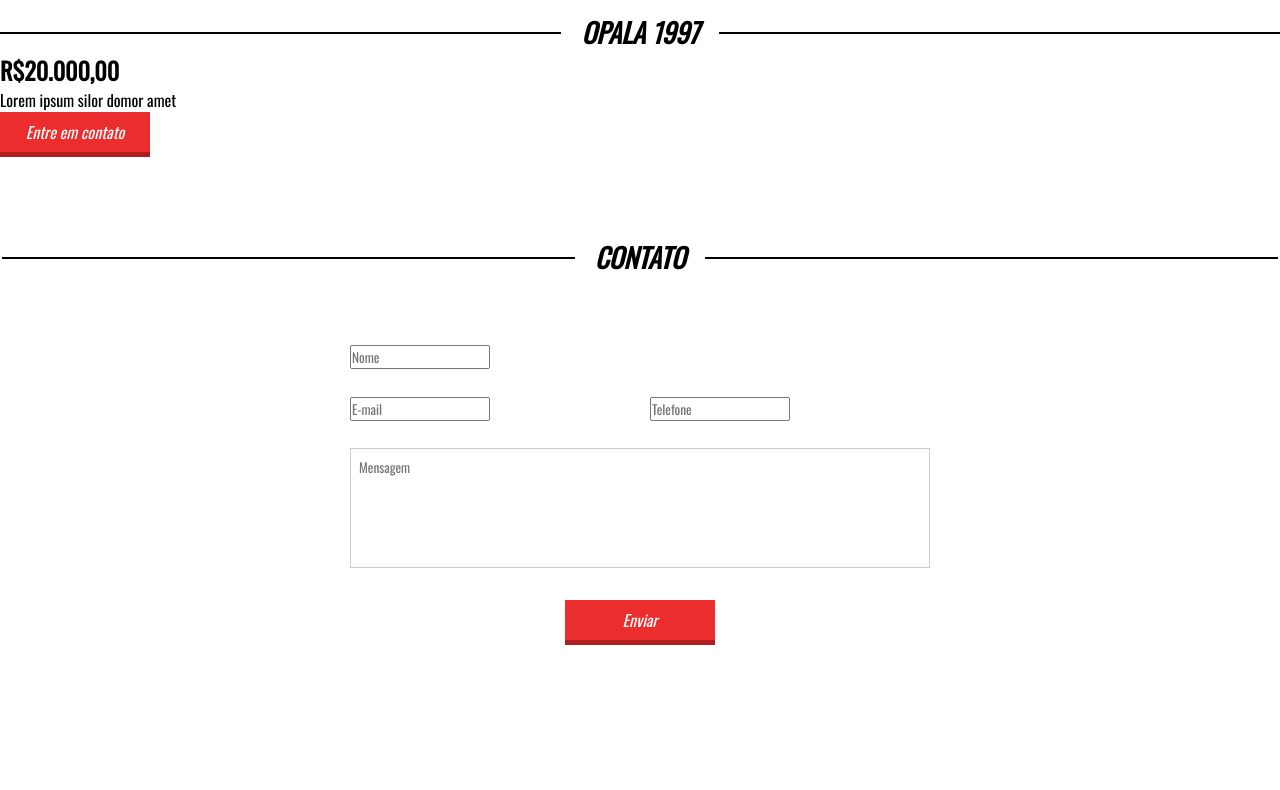
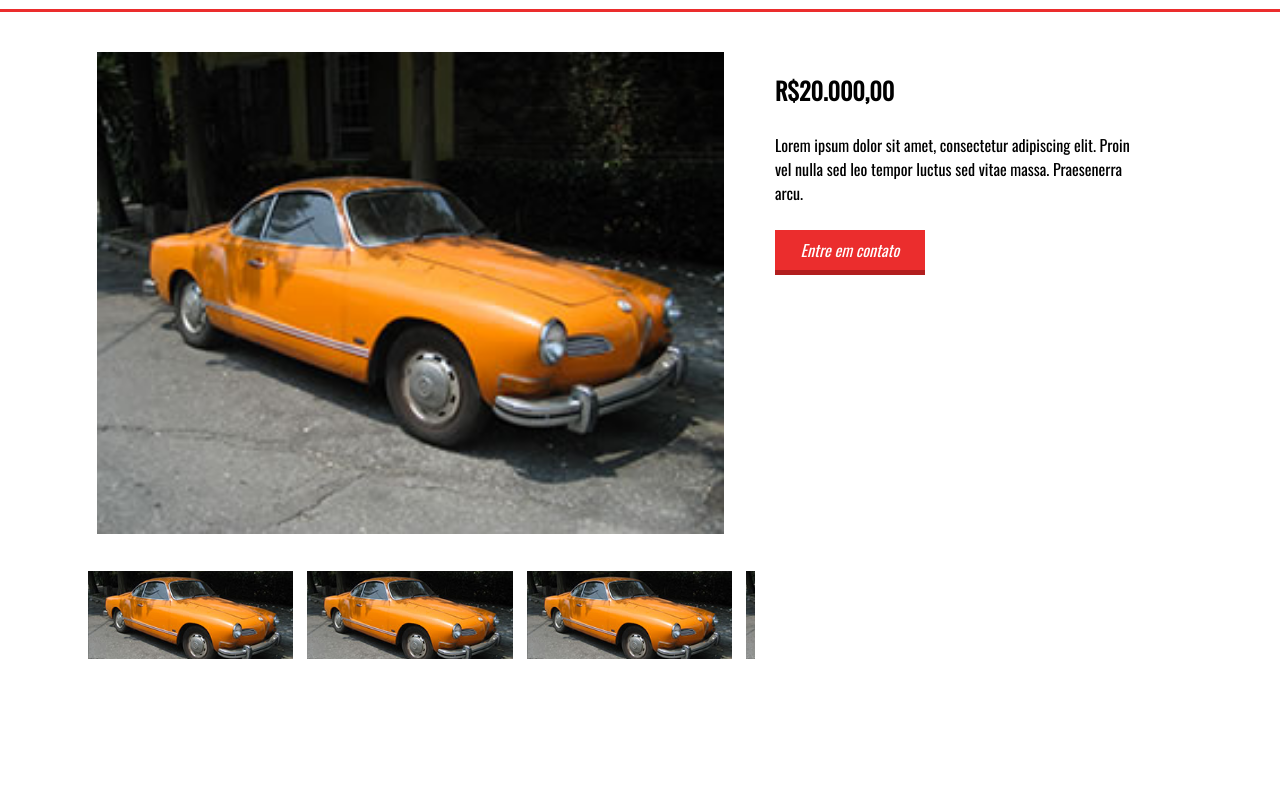
Before and after one commit to Maarii72/Veiculos-projeto, a plain HTML site: page veiculo-teste.html in a window 1280 px wide. Shown: the part 118-908 px from the top of the page. Drawn offline with nearby package versions, Linux system fonts and the light colour scheme.

Commit message:
pag individual de venda

```diff
--- a/css/style.css
+++ b/css/style.css
@@ -546,9 +546,68 @@ section.venda{
 
 .vitrine-venda .vitrine-destaque{
 	margin-top:20px;
+
 }
 
+/**veiculo-teste**/
 
+section.venda-single .container{
+	padding: 40px 40px;
+	max-width: 1280px;
+}
+
+.info-veiculo{
+	float: left;
+	width: 60%;
+}
+
+.foto-destaque{
+	width: 100%;
+	padding-top: 70%;
+	background-position: center;
+	background-size: contain;
+	background-repeat: no-repeat;
+}
+
+.descricao-veiculo{
+	float: left;
+	width: 40%;
+	padding: 20px;
+}
+
+.descricao-veiculo p{
+	margin-top: 25px;
+	max-width: 360px;
+
+}
+
+section.venda-single{
+	padding: 0 2%;
+}
+
+.descricao-veiculo a{
+	margin-top: 25px;
+}
+
+.nav-galeria{
+	width: 100%;
+	padding: 15px;
+	overflow: hidden;
+	margin-top: 15px;
+}
+
+.nav-galeria-wraper{
+	width: 200%;
+}
+
+.mini-img{
+	float: left;
+	background-position: center;
+	border: 7px solid white;
+	background-size: cover;
+	padding-top: calc(33.3% * (100/200) * 0.4);
+	width: calc(33.3% * (100/200));
+}
 /**reponsivo**/
 
 @media screen and (max-width: 1100px){
--- a/veiculo-teste.html
+++ b/veiculo-teste.html
@@ -12,7 +12,7 @@
 	<meta name="viewport" content="width=device-width,initial-scale=1.0,maximum-scale=1.0" />
 </head>
 <body>
-<header>
+<header style="border-bottom: 3px solid #EB2D2D">
 	<div class="container">
 		<div class="logo">
 			<img src="imagens/logo.jpg">
@@ -21,8 +21,8 @@
 
  	<nav class="desktop">
  		<ul>
- 			<li><a style="color: #EB2D2D;" href="">Home</a></li>
- 			<li><a href="venda.html">Venda</a></li>
+ 			<li><a  href="">Home</a></li>
+ 			<li><a style="color: #EB2D2D;" href="venda.html">Venda</a></li>
  			<li><a href="">Sobre</a></li>
  			<li><a href="">Contato</a></li>
  		</ul>
@@ -30,8 +30,8 @@
 
  	<nav class="mobile">
  		<ul>
- 			<li><a style="color: #EB2D2D;" href="">Home</a></li>
- 			<li><a href="venda.html">Venda</a></li>
+ 			<li><a  href="">Home</a></li>
+ 			<li><a style="color: #EB2D2D;" href="venda.html">Venda</a></li>
  			<li><a href="">Sobre</a></li>
  			<li><a href="">Contato</a></li>
  		</ul>
@@ -44,32 +44,37 @@
 
 
 <section class="venda-single">
+	<!--
 	<div class="line-titulo">
 		<div class="ln1"></div>
 		<h2>OPALA 1997</h2>
-	</div><!--line-titulo-->
+	</div>
+	-->
+
 
 	<div class="container">
 
 	<div class="info-veiculo">
-		<div class="foto-destaque"></div>
+		<div style="background-image: url('imagens/carro1.jpg');" class="foto-destaque"></div>
 		<div class="nav-galeria">
-			<div class="mini-img"></div>
-			<div class="mini-img"></div>
-			<div class="mini-img"></div>
-			<div class="mini-img"></div>
-			<div class="mini-img"></div>
-			<div class="mini-img"></div>
+			<div style="background-image: url('imagens/carro1.jpg');" class="nav-galeria-wraper">
+			<div style="background-image: url('imagens/carro1.jpg');" class="mini-img"></div>
+			<div style="background-image: url('imagens/carro1.jpg');" class="mini-img"></div>
+			<div style="background-image: url('imagens/carro1.jpg');" class="mini-img"></div>
+			<div style="background-image: url('imagens/carro1.jpg');" class="mini-img"></div>
+			<div style="background-image: url('imagens/carro1.jpg');" class="mini-img"></div>
+			<div style="background-image: url('imagens/carro1.jpg');" class="mini-img"></div>
+		    </div><!--nav-galeria-wraper-->
 		</div><!--"nav-galeria-->
 	</div><!--info-veiculo-->
 
 	<div class="descricao-veiculo">
 		<h2>R$20.000,00</h2>
-		<p>Lorem ipsum silor domor amet</p>
+		<p>Lorem ipsum dolor sit amet, consectetur adipiscing elit. Proin vel nulla sed leo tempor luctus sed vitae massa. Praesenerra arcu.</p>
 		<a class="btn1" href="">Entre em contato</a>
 
 	</div><!--descricao-veiculo-->
-
+	<div class="clear"></div>
    </div><!--container-->
 </section><!--venda-single-->
 
```
